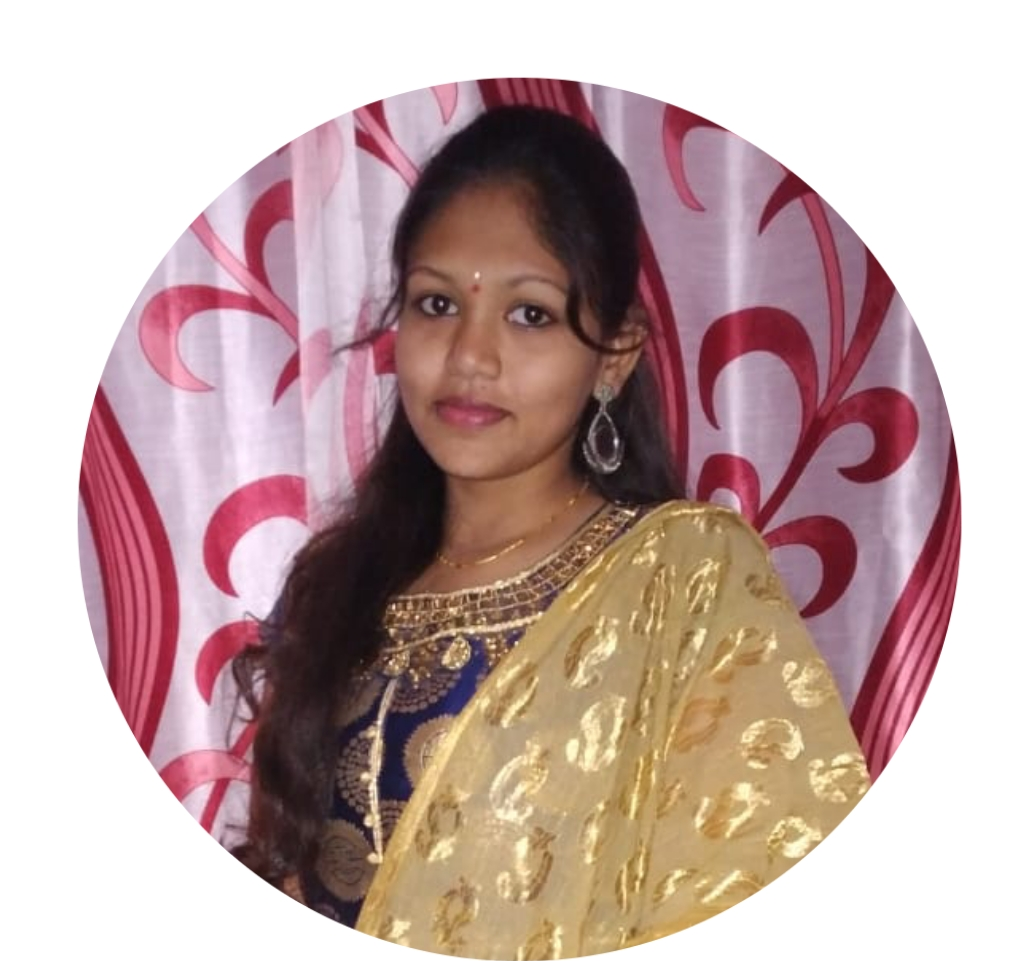
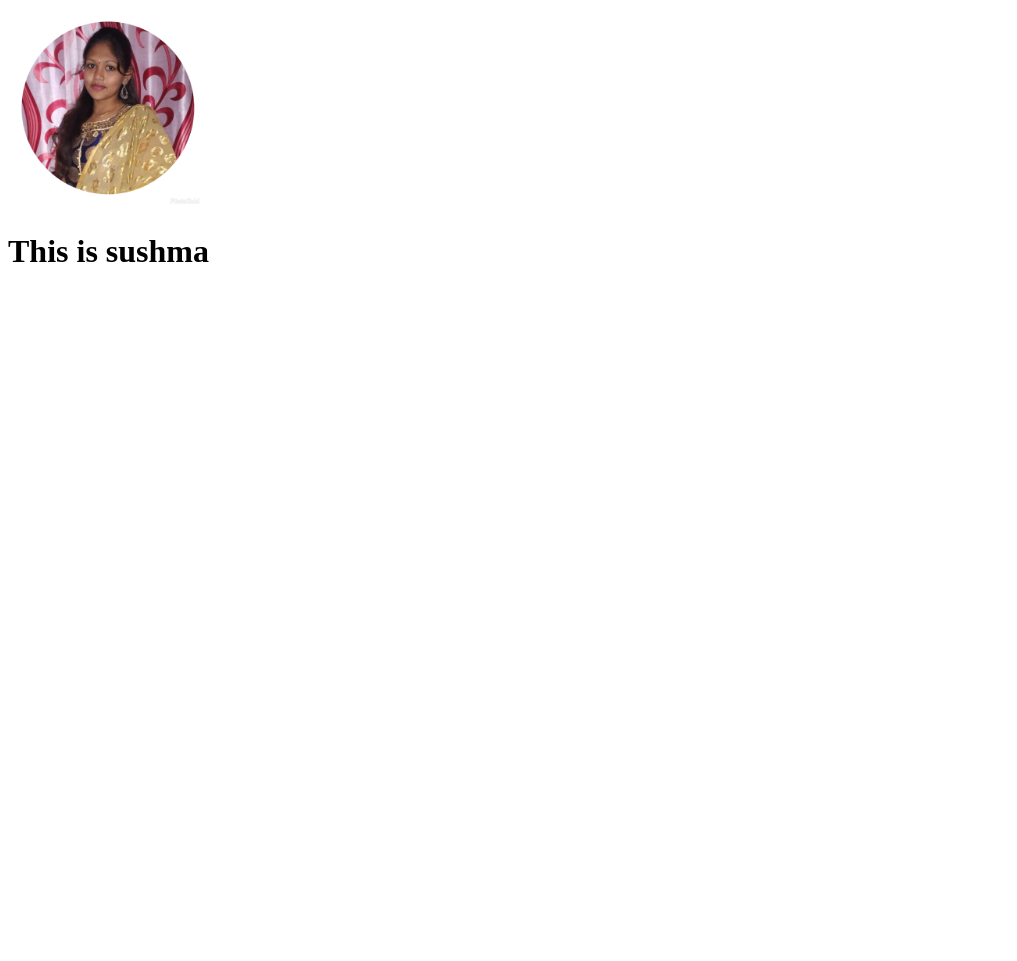
Before and after one commit to sushmareddykalluri/Document, a plain HTML site: page index.html in a window 1280 px wide. Shown: the top 961 px of the page, without its empty margins (0-1017 px from the left). After the commit the page ends 800 px from the top, so only its background shows below. Drawn offline with Linux system fonts and the light colour scheme.

Commit message:
Update index.html

```diff
--- a/index.html
+++ b/index.html
@@ -6,7 +6,7 @@
     <title>Document</title>
 </head>
 <body>
-    <img src="mypic.jpeg">
+    <img src="mypic.jpeg" width="200" height="200">
     <h1>This is sushma</h1>
     </body>
 </html>
```
